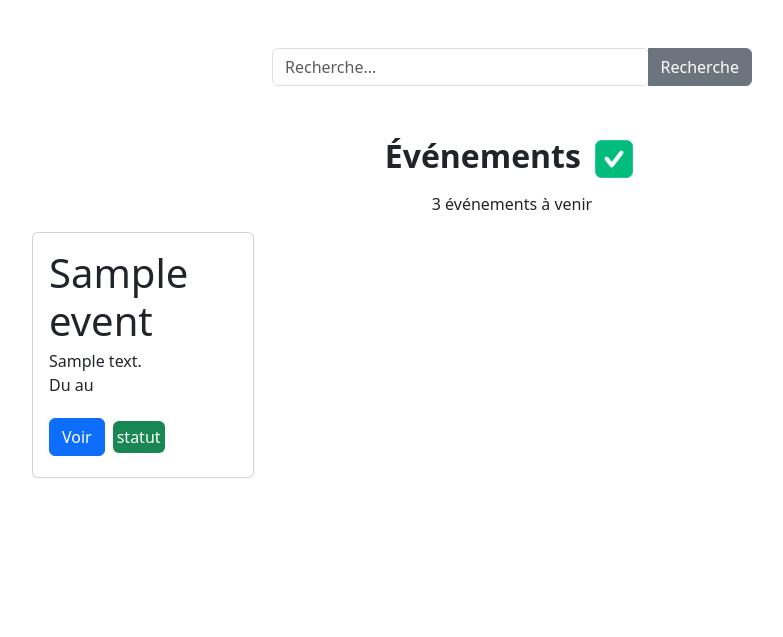
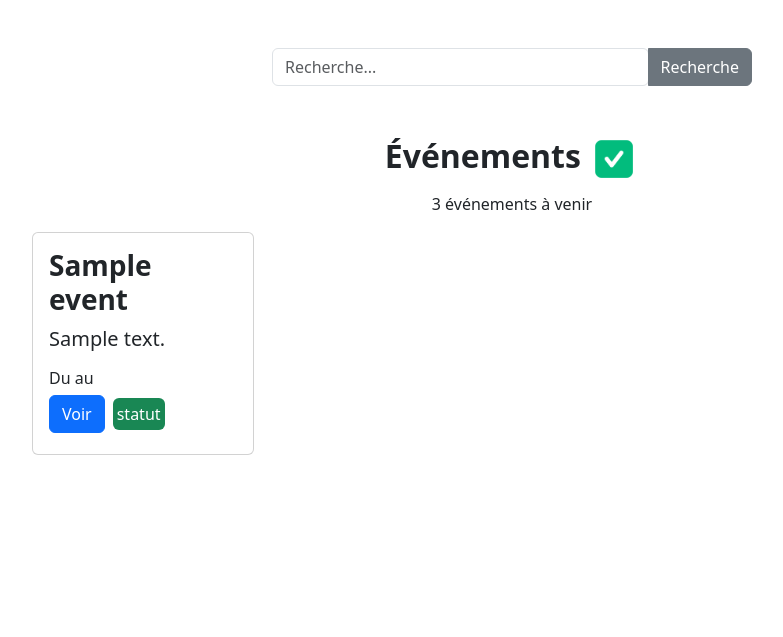
Before and after one commit to Rpayet/Event-Time, a PHP site: template templates/event/index.html.twig in a window 1280 px wide. Shown: the part 48-685 px from the top of the page, without its empty margins (128-911 px from the left). Run offline with PHP 8.4, Linux system fonts and the light colour scheme; the template is opened without the code that fills it: most values are stand-ins (such as "Sample title", 1, 10 or a date in 2020); some libraries are stand-ins or nearby versions.

Commit message:
Add some style just for fun

```diff
--- a/src/DataFixtures/AppFixtures.php
+++ b/src/DataFixtures/AppFixtures.php
@@ -20,7 +20,7 @@
         for ($i = 1; $i < 9; $i++) {
             $event = new Event();
             $event->setName($faker->groupName());
-            $event->setDescription('Lorem Poue Pouet');
+            $event->setDescription($faker->text(25));
             $event->setPrice(rand(10,50));
             $event->setPublishedAt(new DateTimeImmutable('now'));
             $event->setDateStart( new DateTime('+ 1 day'));
--- a/templates/event/index.html.twig
+++ b/templates/event/index.html.twig
@@ -37,9 +37,9 @@
                     <div class="col-md-3 mb-4">
                         <div class="card text-start">
                             <div class="card-body">
-                                <h1 class="card-title">{{event.name}}</h1>
-                                <p class="card-subtitle">{{event.description}}</p>
-                                <p class="card-text">Du {{ event.dateStart.format('d/m/Y à H:i') }} au {{ event.dateEnd.format('d/m/Y à H:i') }}</p>
+                                <h1 class="card-title fs-3 fw-bold">{{event.name}}</h1>
+                                <p class="card-text fs-5">{{event.description}}</p>
+                                <p class="card-subtitle">Du {{ event.dateStart.format('d/m/Y à H:i') }} au {{ event.dateEnd.format('d/m/Y à H:i') }}</p>
                                 <div class="d-flex flex-row align-items-center">
                                     <a class="d-inline-block btn btn-primary" href="">Voir</a>
                                     <p class="bg-success text-white rounded p-1 m-2 card-text">statut</p>
```
